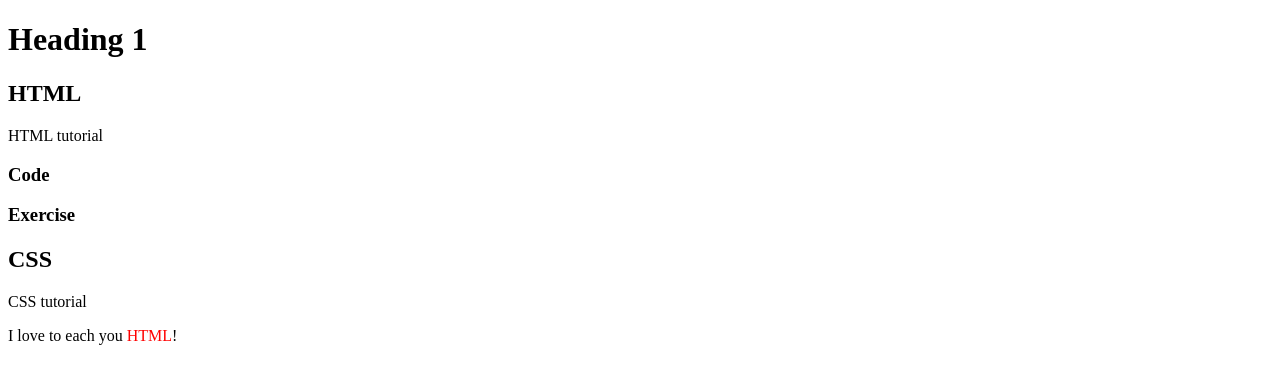
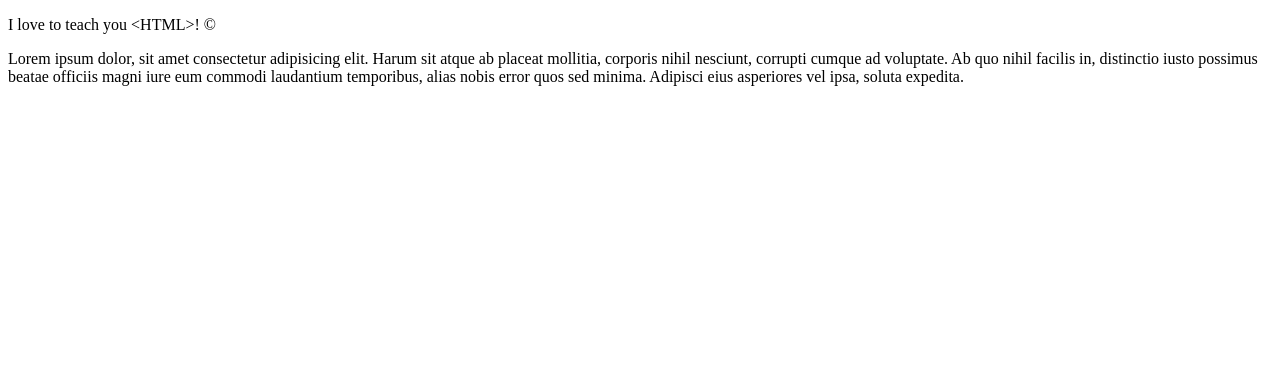
Before and after one commit to walidakhras2226/html-css-notes, a plain HTML site: page part-1/index.html in a window 1280 px wide. Drawn offline with Linux system fonts and the light colour scheme.

Commit message:
HTML entities

```diff
--- a/part-1/index.html
+++ b/part-1/index.html
@@ -3,23 +3,17 @@
   <head>
     <meta charset="UTF-8" />
     <meta name="viewport" content="width=device-width, initial-scale=1.0" />
-    <meta name="description" content="An introduction to HTML." />
     <title>Document</title>
-    <style>
-      em {
-        color: red;
-        font-style: normal;
-      }
-    </style>
   </head>
   <body>
-    <h1>Heading 1</h1>
-    <h2>HTML</h2>
-    <p>HTML tutorial</p>
-    <h3>Code</h3>
-    <h3>Exercise</h3>
-    <h2>CSS</h2>
-    <p>CSS tutorial</p>
-    <p>I love to each you <em>HTML</em>!</p>
+    <p>I love to teach you &lt;HTML&gt;! &copy;</p>
+
+    <p>
+      Lorem ipsum dolor, sit amet consectetur adipisicing elit. Harum sit atque
+      ab placeat mollitia,&nbsp;corporis nihil nesciunt, corrupti cumque ad
+      voluptate. Ab quo nihil facilis in, distinctio iusto possimus beatae
+      officiis magni iure eum commodi laudantium temporibus, alias nobis error
+      quos sed minima. Adipisci eius asperiores vel ipsa, soluta expedita.
+    </p>
   </body>
 </html>
```
